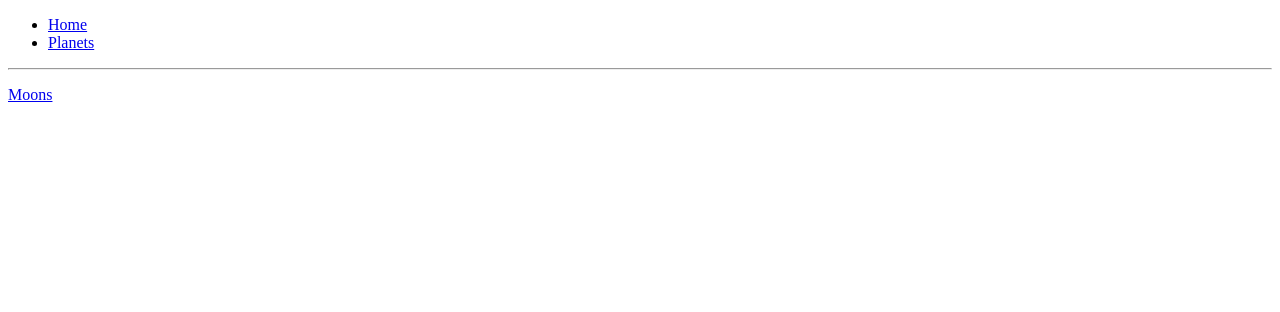
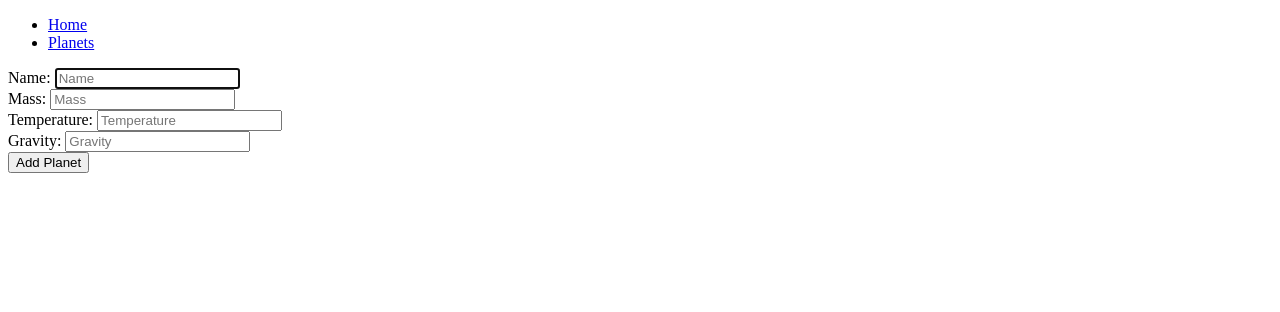
Before and after one commit to WaxenOsprey/SolarSystem.DB, a Flask app: page /planets/new in a window 1280 px wide. Shown: the top 312 px of the page. Run offline with Flask 2, Linux system fonts and the light colour scheme; data that the repository does not hold is empty; some libraries are stand-ins or nearby versions.

Commit message:
add new planet, and delete planet features

```diff
--- a/controllers/planets_controller.py
+++ b/controllers/planets_controller.py
@@ -19,22 +19,21 @@
 
 
 # GET '/planets/new' (THIS GOES TO PAGE WITH FOR NEW PLANET)
-# @planets_blueprint.route("/planets/new", methods=['GET'])
-# def new_book():
-#     authors = author_repository.select_all()
-#     return render_template("books/new.html", all_authors = authors)
+@planets_blueprint.route("/planets/new", methods=['GET'])
+def new_planet():
+    return render_template("planets/new.html")
 
 # CREATE (THIS DEALS WITH THE REQUEST SEND BY THE FORM AND CREATES A NEW BOOK)
-# POST '/books'
-# @books_blueprint.route("/books",  methods=['POST']) # number one
-# def create_book(): # number two
-#     title    = request.form['title']  # number two
-#     genre = request.form['genre']  # number two
-#     publisher   = request.form['publisher'] # number two
-#     author  = author_repository.select(request.form['author_id']) # number three
-#     book = Book(title, genre, publisher, author) # number two
-#     book_repository.save(book) # number three
-    # return redirect("/books/") # number four
+# POST '/planets'
+@planets_blueprint.route("/planets",  methods=['POST']) # number one
+def create_planet(): # number two
+    name = request.form['name']  # number two
+    mass = request.form['mass']  # number two
+    temp = request.form['temp'] # number two
+    gravity = request.form['gravity']
+    planet = Planet(name, mass, temp, gravity) # number two
+    planet_repository.save(planet) # number three
+    return redirect("/planets") # number four
 
 # EDIT
 # GET '/books/<id>/edit'
@@ -57,9 +56,9 @@
 #     book_repository.update(book)
 #     return redirect('/books')
 
-# # DELETE
+# # DELETE (AT THIS POINT THIS RELIES A DELETE BUTTON AJOINED TO EACH PLANET, OTHERWISE WE NEED A GET and a DELETE page, then a POST)
 # # DELETE '/books/<id>'
-# @books_blueprint.route("/books/<id>/delete", methods=['POST'])
-# def delete_book(id):
-#     book_repository.delete(id)
-#     return redirect('/books')
+@planets_blueprint.route("/planets/<id>/delete", methods=['POST'])
+def delete_book(id):
+    planet_repository.delete(id)
+    return redirect('/planets')
--- a/templates/planets/index.html
+++ b/templates/planets/index.html
@@ -11,6 +11,7 @@
         <span class="temp">{{planet.temp}}</span>
         <p><i>{{planet.gravity}}</i></p>
       </div>
+      <a href="/planets/new">New Planet</a>
       <div class="buttons">
 
         <form class="delete-form" action="/planets/{{planet.id}}/delete" method="POST">
--- /dev/null
+++ b/templates/planets/new.html
@@ -0,0 +1,30 @@
+{% extends "base.html" %}
+{% block content %}
+
+<form action="/planets" method="post">
+
+  <div>
+    <label for="name">Name:</label>
+    <input type="text" id="name" name="name" placeholder="Name" required autofocus>
+  </div>
+
+  <div>
+    <label for="mass">Mass:</label>
+    <input type="text" id="mass" name="mass" placeholder="Mass" required>
+  </div>
+
+  <div>
+    <label for="temp">Temperature:</label>
+    <input type="text" id="temp" name="temp" placeholder="Temperature" required>
+  </div>
+
+  <div>
+    <label for="gravity">Gravity:</label>
+    <input type="text" id="gravity" name="gravity" placeholder="Gravity" required>
+  </div>
+
+  <button type="submit">Add Planet</button>
+
+</form>
+
+{% endblock %}
```
